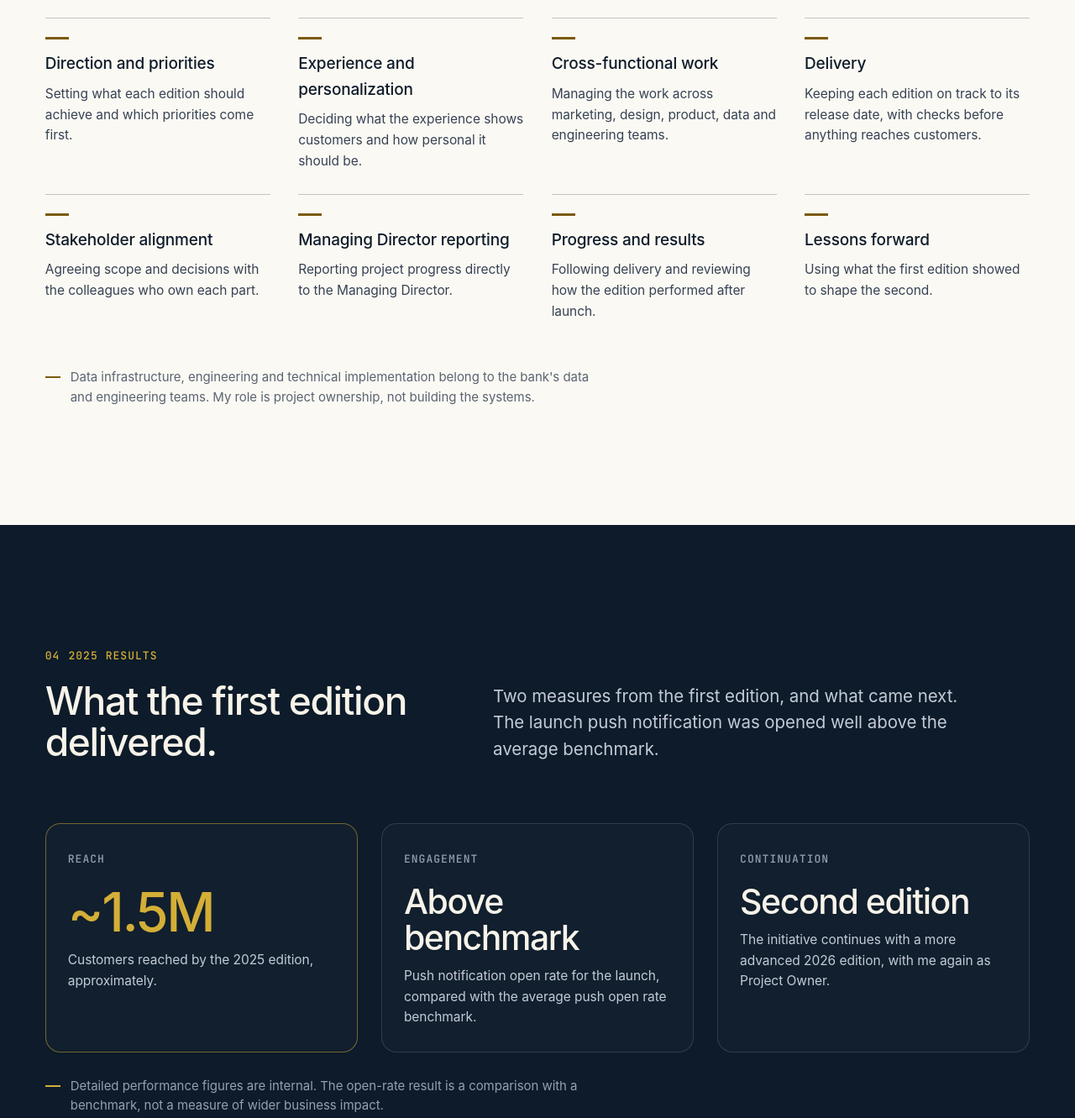
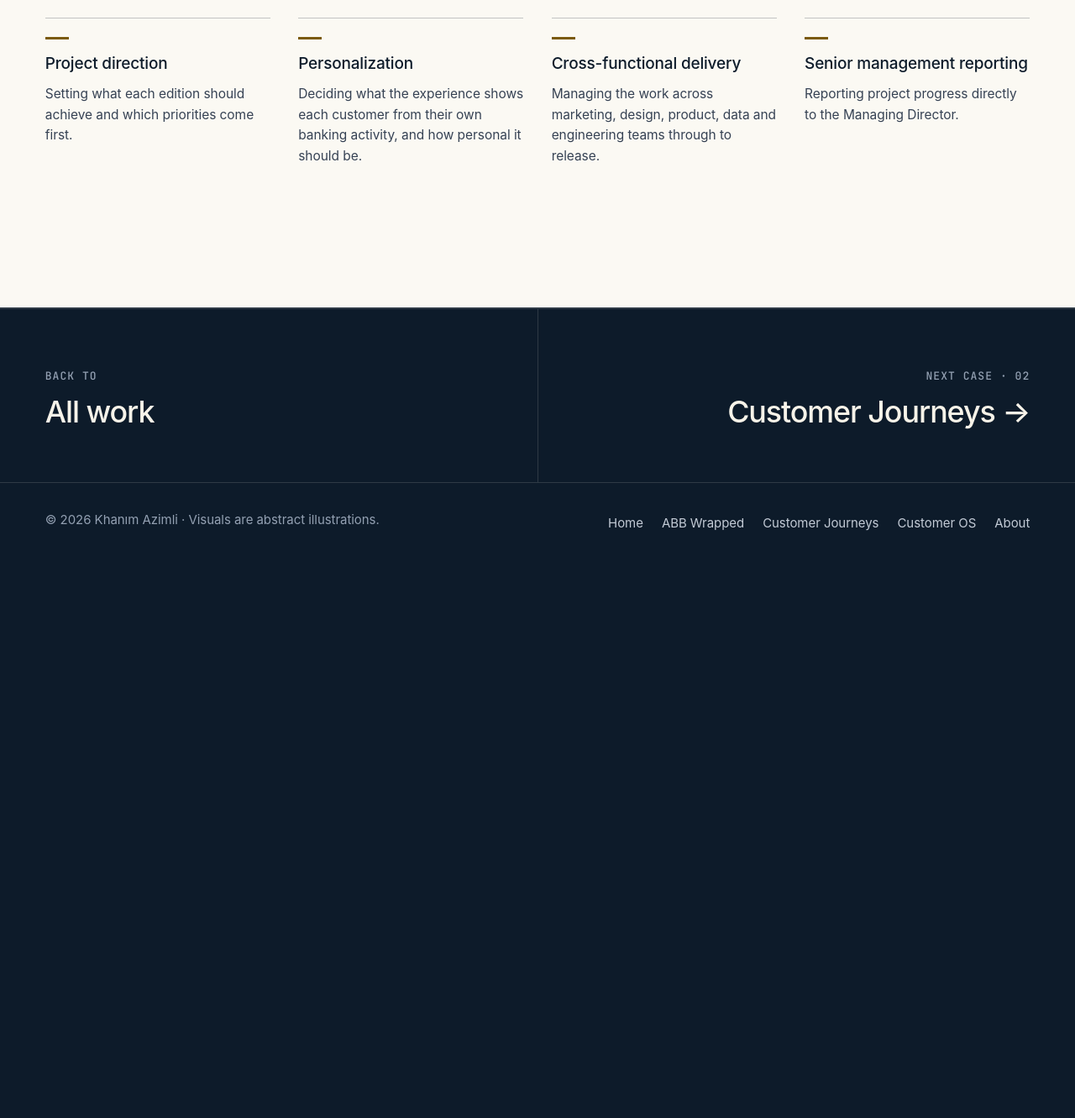
Before and after one commit to khanimazimli/khanimazimli.github.io, a plain HTML site: page abb-wrapped/index.html in a window 1280 px wide. Shown: the part 3060-4391 px from the top of the page at 84% size. After the commit the page ends 3739 px from the top, so only its background shows below. Drawn offline with Linux system fonts and the light colour scheme; animation ran at ten frames a second; a web font is replaced by a local one.

Commit message:
Final editorial corrections for review
- ABB Wrapped: four leadership areas (project direction, personalization,
  cross-functional delivery, senior management reporting); remove the
  systems disclaimer and the results section, so no internal performance
  conclusion is published
- Customer Journeys: remove wording about other teams' technical work;
  keep the practical basic SQL and business analysis description
- Customer OS: SEO and social descriptions lead with "presented and
  accepted"; production status stays once in the body
- About: remove editorial notes; degree shown as "Bachelor's degree in
  Economics" (also on the homepage) instead of an unverified "BSc"

Co-Authored-By: Claude Opus 5.5 <noreply@anthropic.com>
Claude-Session: https://claude.ai/code/session_015BX1Jsqp7ZgqKR99iEH6uH

```diff
--- a/abb-wrapped/index.html
+++ b/abb-wrapped/index.html
@@ -73,13 +73,6 @@
 .own p { margin-top: 8px; color: var(--ink-2); font-size: 15.5px; }
 @media (max-width: 960px) { .own { grid-template-columns: 1fr 1fr; } }
 @media (max-width: 520px) { .own { grid-template-columns: 1fr; } }
-.res { display: grid; grid-template-columns: repeat(3, minmax(0, 1fr)); gap: clamp(14px, 2.4vw, 28px); }
-.res > div { padding: 26px 26px 28px; border-radius: var(--r); border: 1px solid var(--ln-d); background: rgba(255, 255, 255, .02); }
-.res > div:first-child { border-color: rgba(212, 175, 55, .5); }
-.res b { display: block; margin-top: 16px; font: 500 clamp(30px, 3.2vw, 44px)/1.05 var(--f); letter-spacing: -.035em; color: var(--tx); }
-.res > div:first-child b { color: var(--gold); font-size: clamp(44px, 5vw, 68px); }
-.res p { margin-top: 12px; color: var(--tx-2); font-size: 15.5px; }
-@media (max-width: 860px) { .res { grid-template-columns: 1fr; } }
 </style>
 </head>
 <body>
@@ -163,33 +156,14 @@
         <p class="lede" data-rv style="--d:.12s">I own the initiative from direction to results: what each edition should achieve, how the participating teams get there, and what senior management needs to know along the way.</p>
       </div>
       <div class="own">
-        <div data-rv><b>Direction and priorities</b><p>Setting what each edition should achieve and which priorities come first.</p></div>
-        <div data-rv style="--d:.05s"><b>Experience and personalization</b><p>Deciding what the experience shows customers and how personal it should be.</p></div>
-        <div data-rv style="--d:.1s"><b>Cross-functional work</b><p>Managing the work across marketing, design, product, data and engineering teams.</p></div>
-        <div data-rv style="--d:.15s"><b>Delivery</b><p>Keeping each edition on track to its release date, with checks before anything reaches customers.</p></div>
-        <div data-rv><b>Stakeholder alignment</b><p>Agreeing scope and decisions with the colleagues who own each part.</p></div>
-        <div data-rv style="--d:.05s"><b>Managing Director reporting</b><p>Reporting project progress directly to the Managing Director.</p></div>
-        <div data-rv style="--d:.1s"><b>Progress and results</b><p>Following delivery and reviewing how the edition performed after launch.</p></div>
-        <div data-rv style="--d:.15s"><b>Lessons forward</b><p>Using what the first edition showed to shape the second.</p></div>
+        <div data-rv><b>Project direction</b><p>Setting what each edition should achieve and which priorities come first.</p></div>
+        <div data-rv style="--d:.05s"><b>Personalization</b><p>Deciding what the experience shows each customer from their own banking activity, and how personal it should be.</p></div>
+        <div data-rv style="--d:.1s"><b>Cross-functional delivery</b><p>Managing the work across marketing, design, product, data and engineering teams through to release.</p></div>
+        <div data-rv style="--d:.15s"><b>Senior management reporting</b><p>Reporting project progress directly to the Managing Director.</p></div>
       </div>
-      <p class="note" data-rv style="margin-top:28px">Data infrastructure, engineering and technical implementation belong to the bank's data and engineering teams. My role is project ownership, not building the systems.</p>
     </div>
   </section>
 
-  <section class="sec dk" aria-labelledby="s4">
-    <div class="wrap">
-      <div class="sh">
-        <div><span class="lbl g" data-rv><span class="n">04</span> 2025 results</span><h2 class="h2" id="s4" data-rv style="--d:.06s">What the first edition delivered.</h2></div>
-        <p class="lede" data-rv style="--d:.12s">Two measures from the first edition, and what came next. The launch push notification was opened well above the average benchmark.</p>
-      </div>
-      <div class="res">
-        <div data-rv><span class="lbl">Reach</span><b class="num">~1.5M</b><p>Customers reached by the 2025 edition, approximately.</p></div>
-        <div data-rv style="--d:.08s"><span class="lbl">Engagement</span><b>Above benchmark</b><p>Push notification open rate for the launch, compared with the average push open rate benchmark.</p></div>
-        <div data-rv style="--d:.16s"><span class="lbl">Continuation</span><b>Second edition</b><p>The initiative continues with a more advanced 2026 edition, with me again as Project Owner.</p></div>
-      </div>
-      <p class="note" data-rv style="margin-top:28px">Detailed performance figures are internal. The open-rate result is a comparison with a benchmark, not a measure of wider business impact.</p>
-    </div>
-  </section>
 
   <nav class="dk" aria-label="Case studies" style="border-top:1px solid var(--ln-d)">
     <div class="wrap nextc">
```
Also changed, not shown: about/index.html (+4 -5 lines), customer-journeys/index.html (+2 -2 lines), customer-os/index.html (+2 -2 lines), index.html (+1 -1 lines).
